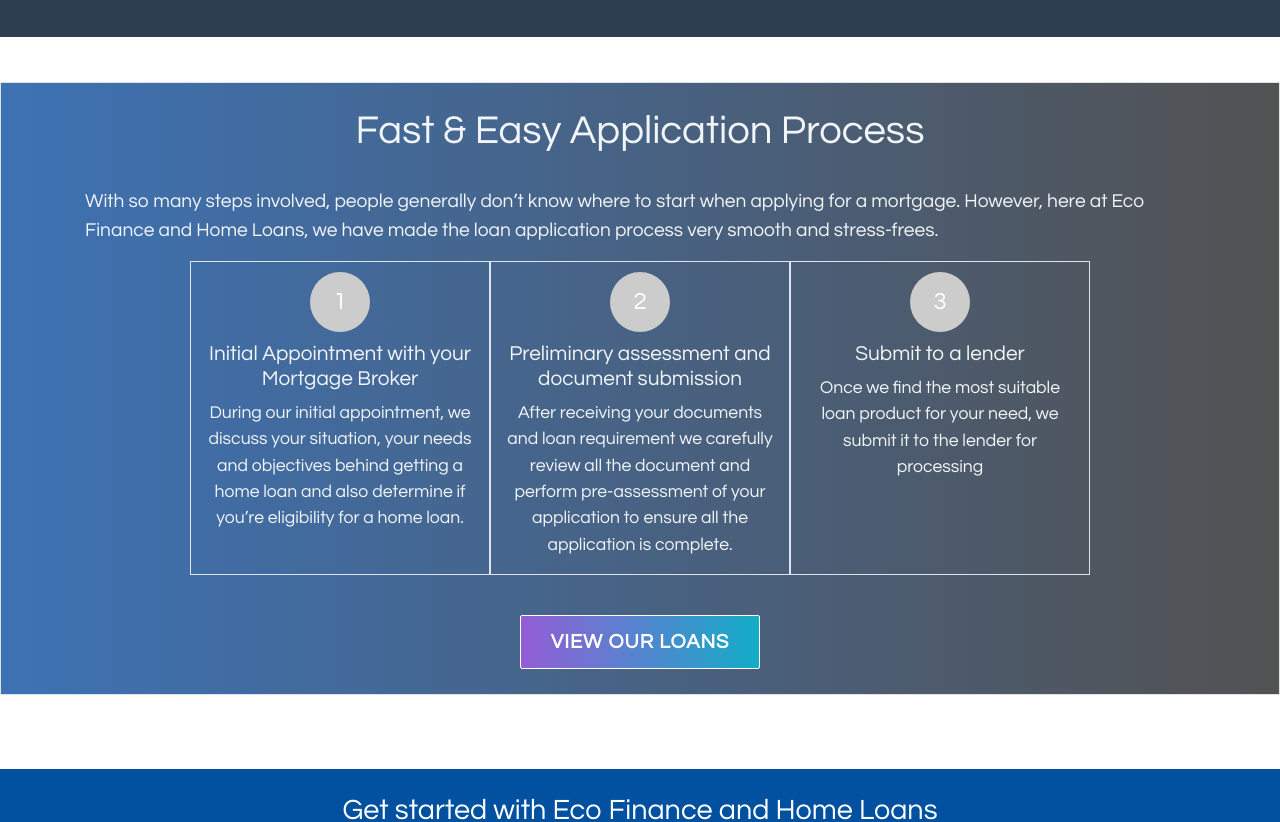
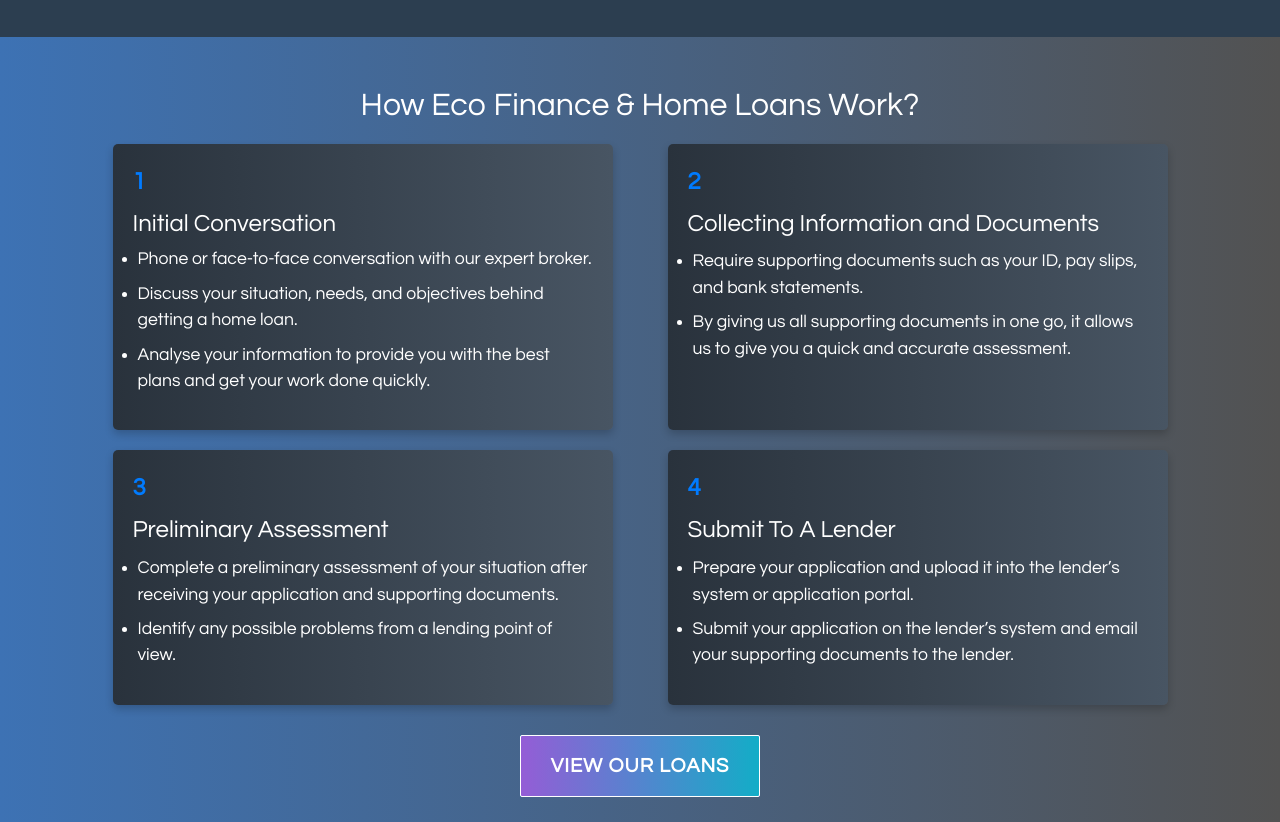
Before and after one commit to manutdmohit/eco-finance, a Next.js app: page / in a window 1280 px wide. Shown: the part 4760-5582 px from the top of the page. Built offline with nearby package versions, Linux system fonts and the light colour scheme.

Commit message:
Update Processes

```diff
--- a/app/components/Processes/Processes.css
+++ b/app/components/Processes/Processes.css
@@ -105,3 +105,157 @@
 .align-center {
   font-size: 1.2rem;
 }
+
+/* ProcessSection.css */
+.process-section {
+  padding: 50px 0;
+  background: linear-gradient(90deg, #3d72b4, #525252);
+}
+
+.section-title {
+  text-align: center;
+  margin-bottom: 40px;
+  font-size: 2rem;
+  color: #004d2d;
+}
+
+.section-intro {
+  text-align: center;
+  margin-bottom: 40px;
+  font-size: 18px;
+  /* color: #fff; */
+}
+
+.process-steps {
+  display: flex;
+  justify-content: space-around;
+  flex-wrap: wrap;
+}
+
+.process-step {
+  /* background-color: #fff; */
+  box-shadow: 0 4px 8px 0 rgba(0, 0, 0, 0.2);
+  border-radius: 5px;
+  padding: 20px;
+  margin: 10px;
+  width: 500px;
+  color: #fff;
+  background: #232526; /* fallback for old browsers */
+  background: -webkit-linear-gradient(
+    to right,
+    #414345,
+    #232526
+  ); /* Chrome 10-25, Safari 5.1-6 */
+  background: linear-gradient(
+    to right,
+    #414345,
+    #232526
+  ); /* W3C, IE 10+/ Edge, Firefox 16+, Chrome 26+, Opera 12+, Safari 7+ */
+
+  background: #3c3b3f; /* fallback for old browsers */
+  background: -webkit-linear-gradient(
+    to right,
+    #605c3c,
+    #3c3b3f
+  ); /* Chrome 10-25, Safari 5.1-6 */
+  background: linear-gradient(
+    to right,
+    #605c3c,
+    #3c3b3f
+  ); /* W3C, IE 10+/ Edge, Firefox 16+, Chrome 26+, Opera 12+, Safari 7+ */
+
+  background: #5a3f37; /* fallback for old browsers */
+  background: -webkit-linear-gradient(
+    to right,
+    #2c7744,
+    #5a3f37
+  ); /* Chrome 10-25, Safari 5.1-6 */
+  background: linear-gradient(
+    to right,
+    #2c7744,
+    #5a3f37
+  ); /* W3C, IE 10+/ Edge, Firefox 16+, Chrome 26+, Opera 12+, Safari 7+ */
+
+  background: #1e130c; /* fallback for old browsers */
+  background: -webkit-linear-gradient(
+    to right,
+    #9a8478,
+    #1e130c
+  ); /* Chrome 10-25, Safari 5.1-6 */
+  background: linear-gradient(
+    to right,
+    #9a8478,
+    #1e130c
+  ); /* W3C, IE 10+/ Edge, Firefox 16+, Chrome 26+, Opera 12+, Safari 7+ */
+
+  background: #485563; /* fallback for old browsers */
+  background: -webkit-linear-gradient(
+    to right,
+    #29323c,
+    #485563
+  ); /* Chrome 10-25, Safari 5.1-6 */
+  background: linear-gradient(
+    to right,
+    #29323c,
+    #485563
+  ); /* W3C, IE 10+/ Edge, Firefox 16+, Chrome 26+, Opera 12+, Safari 7+ */
+}
+
+.step-number {
+  font-size: 24px;
+  font-weight: bold;
+  color: #007bff;
+  margin-bottom: 10px;
+}
+
+.step-title {
+  font-size: 1.5rem;
+  margin-bottom: 10px;
+  /* color: black; */
+}
+
+.step-details {
+  /* list-style: none; */
+  padding-left: 5px;
+  font-size: 1.1rem;
+  /* color: black; */
+}
+
+.section-footer {
+  text-align: center;
+  margin-top: 40px;
+}
+
+.view-loans-btn {
+  background: linear-gradient(270deg, #13adc7, #945dd6) !important;
+  border: 1px solid !important;
+  font-size: 20px;
+  border-radius: 2px;
+  line-height: 12px;
+  letter-spacing: 1px;
+  text-transform: uppercase;
+  padding: 20px 30px;
+  border: none;
+  font-weight: 600;
+  color: #ffffff;
+  margin-bottom: 20px;
+  text-decoration: none;
+}
+
+@media (min-width: 992px) and (max-width: 1200px) {
+  .process-step {
+    width: 425px;
+  }
+}
+
+@media (max-width: 992px) {
+  .process-step {
+    max-width: 325px;
+  }
+}
+
+@media (max-width: 768px) {
+  .process-step {
+    max-width: 500px;
+  }
+}
--- a/app/components/Processes/Processes.tsx
+++ b/app/components/Processes/Processes.tsx
@@ -1,102 +1,82 @@
-import './Processes.css';
+import React from 'react';
+import './Processes.css'; // Ensure this CSS file exists and contains your styles
 
-const Processes = () => {
+const Process = () => {
   return (
-    <section className="wpb_row vc_row-fluid fincon-steps-sec vc_custom_1668074092750 vc_row-has-fill border mb-4 process">
+    <section className="process-section">
       <div className="container">
-        <div className="row d-flex justify-content-center">
-          <div className="wpb_column vc_column_container vc_col-sm-8 vc_col-lg-offset-2 vc_col-md-offset-2 vc_col-sm-offset-2">
-            <div className="vc_column-inner vc_custom_1482995981213">
-              <div className="wpb_wrapper ">
-                <h1 className="text-center p-4">
-                  {' '}
-                  Fast &amp; Easy Application Process
-                </h1>
+        <h2 className="section-title text-white mb-2">
+          How Eco Finance & Home Loans Work?
+        </h2>
 
-                <p className="align-center">
-                  With so many steps involved, people generally don’t know where
-                  to start when applying for a mortgage. However, here at Eco
-                  Finance and Home Loans, we have made the loan application
-                  process very smooth and stress-frees.
-                </p>
-              </div>
-            </div>
+        <div className="process-steps">
+          <div className="process-step">
+            <div className="step-number">1</div>
+            <h3 className="step-title text-white mb-2">Initial Conversation</h3>
+            <ul className="step-details">
+              <li className="text-white mb-2">
+                Phone or face-to-face conversation with our expert broker.
+              </li>
+              <li className="text-white mb-2">
+                Discuss your situation, needs, and objectives behind getting a
+                home loan.
+              </li>
+              <li className="text-white mb-2">
+                Analyse your information to provide you with the best plans and
+                get your work done quickly.
+              </li>
+            </ul>
           </div>
-          <div className="fincon-step-item wpb_column vc_column_container vc_col-sm-4 box">
-            <div className="vc_column-inner ">
-              <div className="wpb_wrapper ">
-                {' '}
-                <div className="pinside40 number-block outline mb60 bg-boxshadow">
-                  <div className="circle">
-                    <span className="number">1</span>
-                  </div>{' '}
-                  <h3 className="number-title">
-                    Initial Appointment with your Mortgage Broker
-                  </h3>{' '}
-                  <p>
-                    During our initial appointment, we discuss your situation,
-                    your needs and objectives behind getting a home loan and
-                    also determine if you’re eligibility for a home loan.
-                  </p>{' '}
-                </div>
-              </div>
-            </div>
+          <div className="process-step">
+            <div className="step-number">2</div>
+            <h3 className="step-title">Collecting Information and Documents</h3>
+            <ul className="step-details">
+              <li className="text-white mb-2">
+                Require supporting documents such as your ID, pay slips, and
+                bank statements.
+              </li>
+              <li className="text-white mb-2">
+                By giving us all supporting documents in one go, it allows us to
+                give you a quick and accurate assessment.
+              </li>
+            </ul>
           </div>
-          <div className="fincon-step-item wpb_column vc_column_container vc_col-sm-4 box">
-            <div className="vc_column-inner ">
-              <div className="wpb_wrapper ">
-                {' '}
-                <div className="pinside40 number-block outline mb60 bg-boxshadow">
-                  <div className="circle">
-                    <span className="number">2</span>
-                  </div>{' '}
-                  <h3 className="number-title">
-                    Preliminary assessment and document submission
-                  </h3>{' '}
-                  <p>
-                    After receiving your documents and loan requirement we
-                    carefully review all the document and perform pre-assessment
-                    of your application to ensure all the application is
-                    complete.
-                  </p>{' '}
-                </div>
-              </div>
-            </div>
+          <div className="process-step">
+            <div className="step-number">3</div>
+            <h3 className="step-title">Preliminary Assessment</h3>
+            <ul className="step-details">
+              <li className="text-white mb-2">
+                Complete a preliminary assessment of your situation after
+                receiving your application and supporting documents.
+              </li>
+              <li className="text-white mb-2">
+                Identify any possible problems from a lending point of view.
+              </li>
+            </ul>
           </div>
-          <div className="fincon-step-item wpb_column vc_column_container vc_col-sm-4 box">
-            <div className="vc_column-inner ">
-              <div className="wpb_wrapper ">
-                {' '}
-                <div className="pinside40 number-block outline mb60 bg-boxshadow">
-                  <div className="circle">
-                    <span className="number">3</span>
-                  </div>{' '}
-                  <h3 className="number-title">Submit to a lender</h3>{' '}
-                  <p>
-                    Once we find the most suitable loan product for your need,
-                    we submit it to the lender for processing
-                  </p>{' '}
-                </div>
-              </div>
-            </div>
+          <div className="process-step">
+            <div className="step-number">4</div>
+            <h3 className="step-title">Submit To A Lender</h3>
+            <ul className="step-details">
+              <li className="text-white mb-2">
+                Prepare your application and upload it into the lender’s system
+                or application portal.
+              </li>
+              <li className="text-white mb-2">
+                Submit your application on the lender’s system and email your
+                supporting documents to the lender.
+              </li>
+            </ul>
           </div>
-          <div className="text-center wpb_column vc_column_container vc_col-sm-12">
-            <div className="vc_column-inner ">
-              <div className="wpb_wrapper ">
-                {' '}
-                <a
-                  href="/loan-products"
-                  className="btn btn-default loan-button"
-                >
-                  View Our Loans
-                </a>
-              </div>
-            </div>
-          </div>
+        </div>
+        <div className="section-footer">
+          <a href="/loan-products" className="view-loans-btn">
+            View Our Loans
+          </a>
         </div>
       </div>
     </section>
   );
 };
 
-export default Processes;
+export default Process;
```
